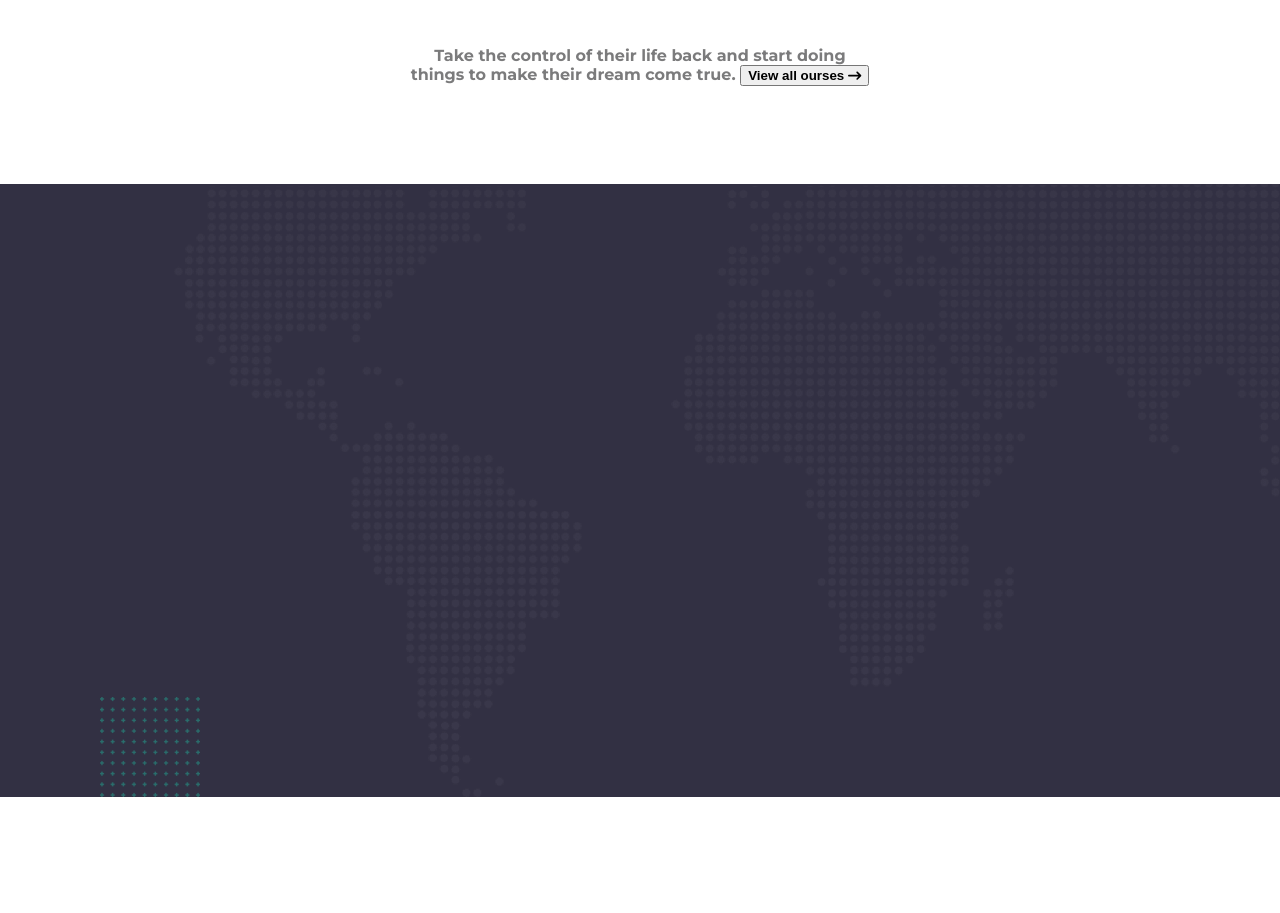
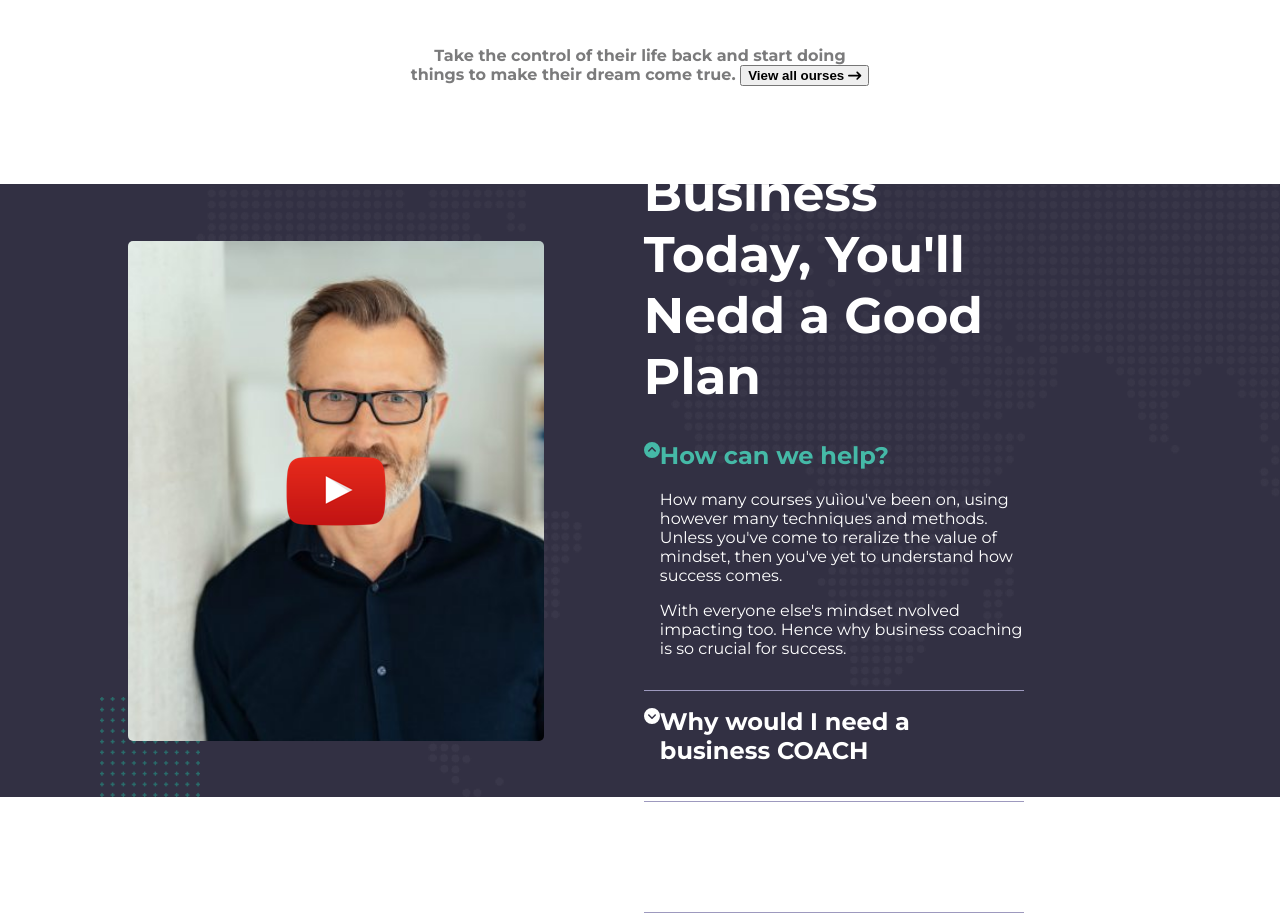
Before and after one commit to SimoCrash/proj-html-vuejs, a Vue app: page / in a window 1280 px wide. Shown: the part 3287-4200 px from the top of the page. Before the commit the page ends 4084 px from the top, so only its background shows below. Built offline with nearby package versions, Linux system fonts and the light colour scheme.

Commit message:
ContainerFaqMain completo

```diff
--- a/src/components/ContainerFaqMain.vue
+++ b/src/components/ContainerFaqMain.vue
@@ -5,6 +5,43 @@
     </div>
     <div class="container-bg-bottom">
       <img src="@/img/maxcoach-shape-07-100x100.png" alt="">
+    </div>
+    <div class="container-position">
+      <div class="container-content">
+        <div class="content-left">
+          <img src="@/img/icon-youtube-play.png" alt="">
+        </div>
+        <div class="content-right">
+          <h1>To Thrive In Business Today, You'll Nedd a Good Plan</h1>
+          <div class="container-icon">
+            <div class="first-faq"><font-awesome-icon icon="fa-solid fa-circle-chevron-up" /></div>
+            <div>
+              <h2 class="first-faq">How can we help?</h2>
+              <p>
+                How many courses yuììou've been on, using however many techniques
+                and methods. Unless you've come to reralize the value of mindset, then
+                you've yet to understand how success comes.
+              </p>
+              <p>
+                With everyone else's mindset nvolved impacting too. Hence why
+                business coaching is so crucial for success.
+              </p>
+            </div>
+          </div>
+          <div class="container-icon">
+            <div><font-awesome-icon icon="fa-solid fa-circle-chevron-down" /></div>
+            <div>
+              <h2>Why would I need a business COACH</h2>
+            </div>
+          </div>
+          <div class="container-icon">
+            <div><font-awesome-icon icon="fa-solid fa-circle-chevron-down" /></div>
+            <div>
+              <h2>What is one-on-one coaching?</h2>
+            </div>
+          </div>
+        </div>
+      </div>
     </div>
   </div>
 </template>
@@ -18,6 +55,7 @@ export default {
 <style lang="scss" scoped>
   .container-page {
     background-color: #323043;
+    position: relative;
   }
   .container-bg-top {
     display: flex;
@@ -31,4 +69,46 @@ export default {
       bottom: 0px;
     }
   }
+  .container-position {
+    position: absolute;
+    inset: 0;
+  }
+  .container-content {
+    display: flex;
+    align-items: center;
+    gap: 100px;
+    height: 100%;
+  }
+  .content-left {
+    background-image: url('@/img/home-business-video-poster-670x450.jpg');
+    background-position: center;
+    background-size: cover;
+    display: flex;
+    justify-content: center;
+    align-items: center;
+    height: 500px;
+    width: 700px;
+    margin-left: 10%;
+    border-radius: 5px;
+  }
+  .content-right {
+    width: 50%;
+    margin-right: 20%;
+    color: white;
+    h1 {
+      font-size: 50px;
+    }
+    .container-icon {
+      display: flex;
+      border-bottom: 1px solid #9d99be;
+      padding-bottom: 1rem;
+      margin-top: 1rem;
+      .first-faq {
+        color: #45B9A7;
+      }
+      h2 {
+        margin-top: 0;
+      }
+    }
+  }
 </style>
```
